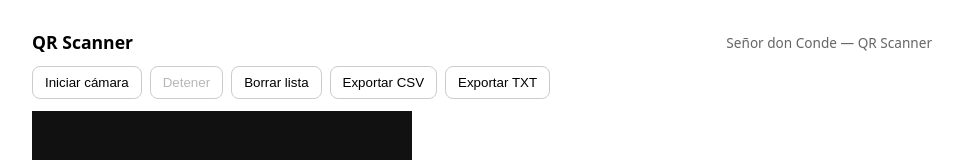
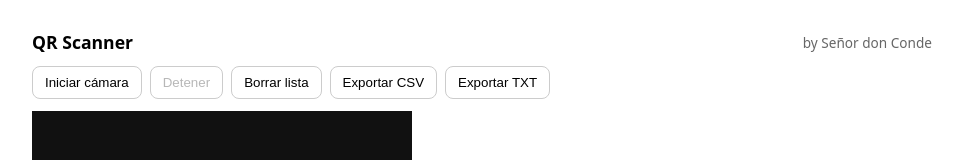
Before and after one commit to elconde01/qr-pwa-full, a plain HTML site: page index.html in a window 1280 px wide. Shown: the top 160 px of the page, without its empty margins (158-1121 px from the left). Drawn offline with Linux system fonts and the light colour scheme.

Commit message:
Update author text in header of index.html

```diff
--- a/index.html
+++ b/index.html
@@ -34,7 +34,7 @@
 <body>
   <header>
     <h1>QR Scanner</h1>
-    <div class="small">Señor don Conde — QR Scanner</div>
+    <div class="small">by Señor don Conde</div>
   </header>
 
   <section class="controls">
```
